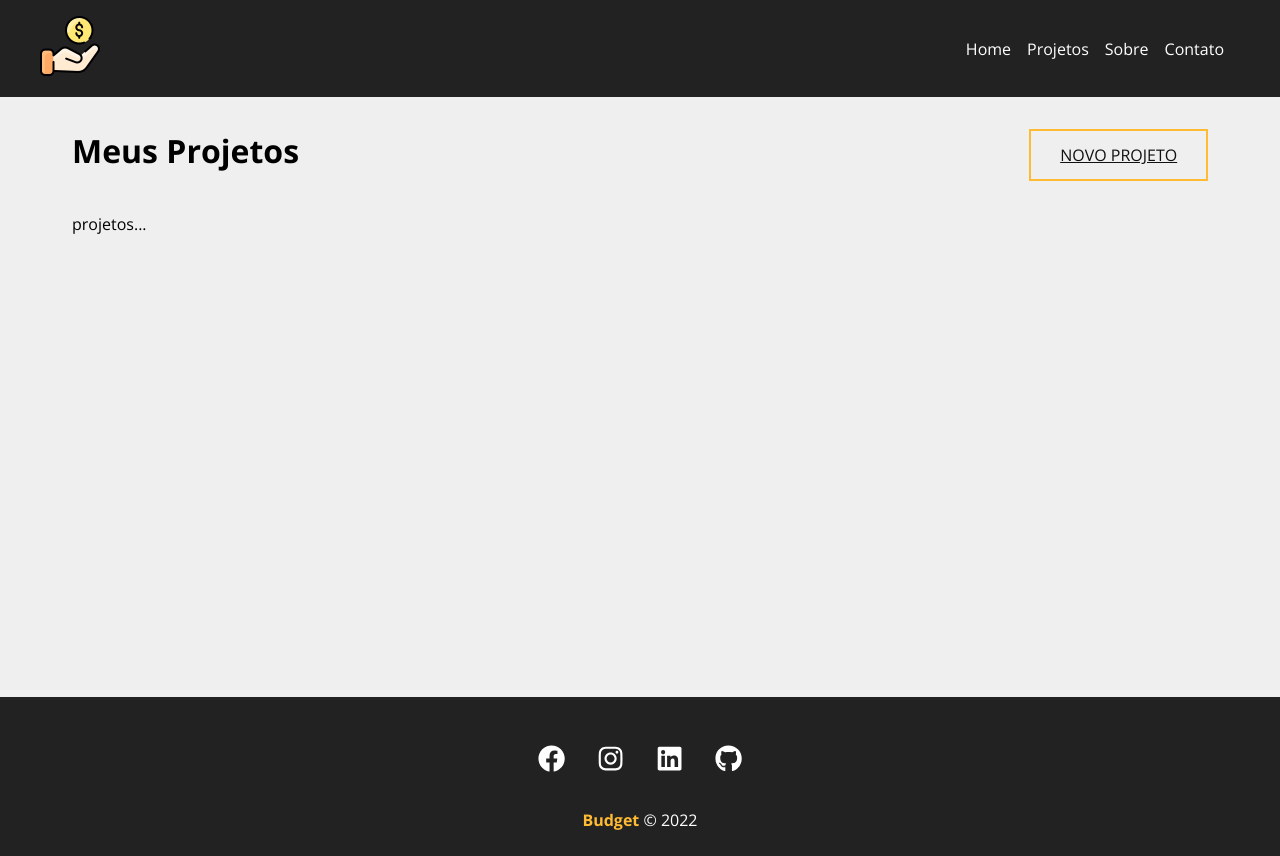
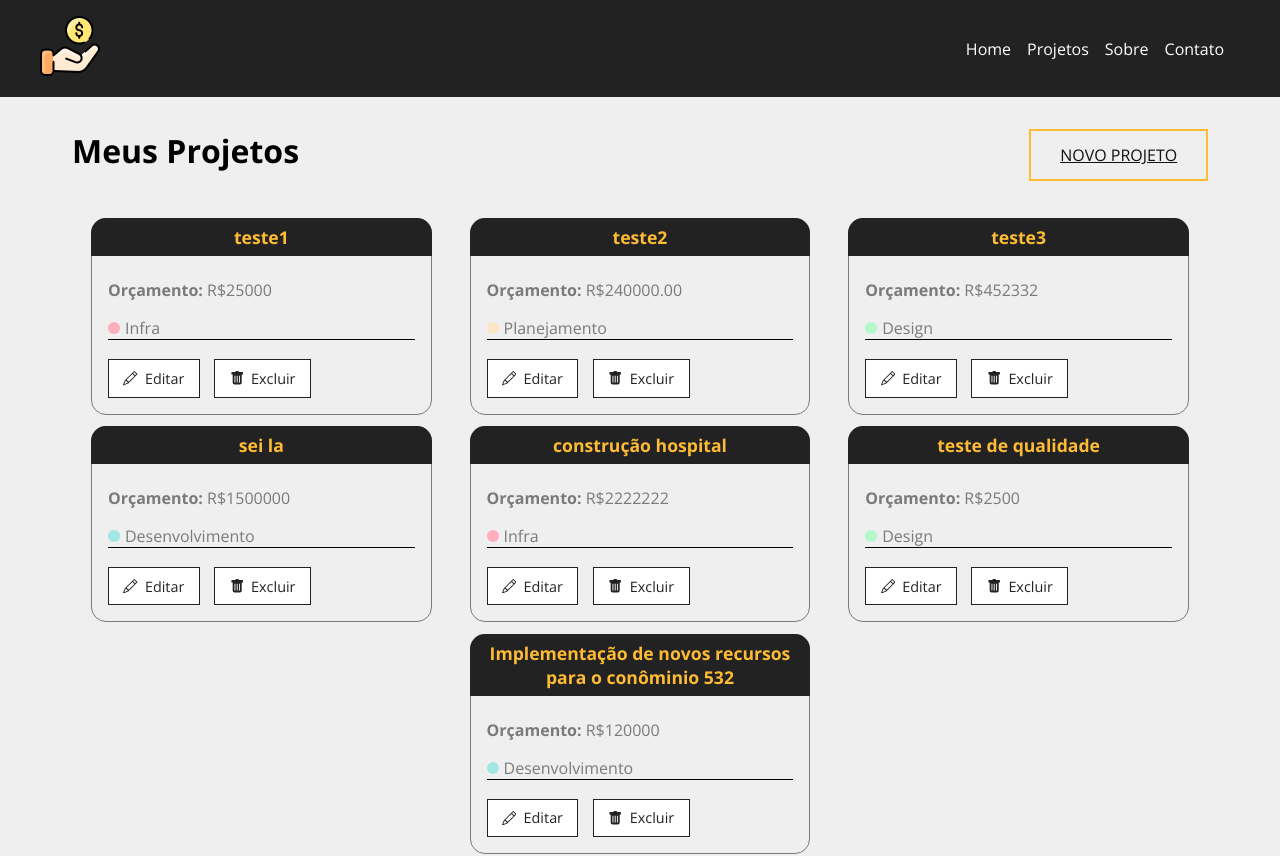
Before and after one commit to AlamoVinicius/budget, a React (Create React App) app: page /projects in a window 1280 px wide. Shown: the top 856 px of the page. Built offline with nearby package versions, Linux system fonts and the light colour scheme; data requests are answered from the project's data file.

Commit message:
methodo 'GET' implementado project page

```diff
--- a/db.json
+++ b/db.json
@@ -1,38 +1,81 @@
 {
   "projects": [
     {
-      "name": "projeto 1 ",
-      "budget": "24000",
+      "name": "teste1",
+      "budget": "25000",
+      "category": {
+        "id": "1",
+        "name": "Infra"
+      },
       "cost": 0,
       "services": [],
       "id": 1
     },
     {
-      "name": "projeto teste 2 ",
-      "budget": "24000",
+      "name": "teste2",
+      "budget": "240000.00",
+      "category": {
+        "id": "4",
+        "name": "Planejamento"
+      },
+      "cost": 0,
+      "services": [],
+      "id": 2
+    },
+    {
+      "name": "teste3",
+      "budget": "452332",
       "category": {
         "id": "3",
         "name": "Design"
       },
       "cost": 0,
       "services": [],
-      "id": 2
-    },
-    {
-      "cost": 0,
-      "services": [],
       "id": 3
     },
     {
-      "name": "dfaadfsdfs",
-      "budget": "232312",
+      "name": "sei la",
+      "budget": "1500000",
+      "category": {
+        "id": "2",
+        "name": "Desenvolvimento"
+      },
+      "cost": 0,
+      "services": [],
+      "id": 4
+    },
+    {
+      "name": "construção hospital ",
+      "budget": "2222222",
       "category": {
         "id": "1",
         "name": "Infra"
       },
       "cost": 0,
       "services": [],
-      "id": 4
+      "id": 5
+    },
+    {
+      "name": "teste de qualidade",
+      "budget": "2500",
+      "category": {
+        "id": "3",
+        "name": "Design"
+      },
+      "cost": 0,
+      "services": [],
+      "id": 6
+    },
+    {
+      "name": "Implementação de novos recursos para o conôminio 532",
+      "budget": "120000",
+      "category": {
+        "id": "2",
+        "name": "Desenvolvimento"
+      },
+      "cost": 0,
+      "services": [],
+      "id": 7
     }
   ],
   "categories": [
--- a/src/components/pages/Projects.js
+++ b/src/components/pages/Projects.js
@@ -1,17 +1,35 @@
 import { useLocation } from "react-router-dom";
+import { useState, useEffect } from "react";
 
+//structure
 import Message from "../layout/Message";
 import Container from "../layout/Container";
 import LinkButton from "../layout/LinkButton";
-
+import ProjectCard from "../projects/ProjectCard";
+//style
 import styles from "./Projects.module.css";
 
 function Projects() {
+  const [projects, setProjects] = useState([]);
+
   const location = useLocation();
   let message = "";
   if (location.state) {
     message = location.state.message;
   }
+
+  useEffect(() => {
+    fetch("http://localhost:5000/projects", {
+      method: "GET",
+      Headers: { "content-type": "application/json" },
+    })
+      .then((resp) => resp.json())
+      .then((data) => {
+        console.log(data);
+        setProjects(data);
+      })
+      .catch((err) => console.log(err));
+  }, []);
 
   return (
     <div className={styles.project_container}>
@@ -22,7 +40,16 @@ function Projects() {
 
       {message && <Message type="success" msg={message} />}
       <Container customClass="start">
-        <p>projetos...</p>
+        {projects.length > 0 &&
+          projects.map((project) => (
+            <ProjectCard
+              name={project.name}
+              id={project.id}
+              budget={project.budget}
+              category={project.category.name}
+              key={project.id}
+            />
+          ))}
       </Container>
     </div>
   );
--- /dev/null
+++ b/src/components/projects/ProjectCard.js
@@ -0,0 +1,28 @@
+import {Link} from 'react-router-dom'
+import styles from "./ProjectCard.module.css";
+
+import { BsPencil, BsFillTrashFill } from "react-icons/bs";
+
+function ProjectCard({ id, name, budget, category, handleRemove }) {
+  return (
+    <div className={styles.project_card}>
+      <h4>{name}</h4>
+      <p>
+          <span>Orçamento: </span> R${budget}
+      </p>
+      <p className={styles.category_text}>
+          <span className={`${styles[category.toLowerCase()]}`}></span> {category}
+      </p>
+      <div className={styles.project_card_actions}>
+          <Link to="/">
+              <BsPencil /> Editar
+          </Link>
+          <button>
+              <BsFillTrashFill /> Excluir
+          </button>
+      </div>
+    </div>
+  );
+}
+
+export default ProjectCard;
--- /dev/null
+++ b/src/components/projects/ProjectCard.module.css
@@ -0,0 +1,123 @@
+.project_card {
+    padding: 1em;
+    border: 1px solid #7a7a7a;
+    border-radius: 15px;
+    width: 30%;
+    margin: .5%;
+    margin-left: auto;
+    margin-right: auto;
+}
+
+.project_card h4 {
+    background-color: #222;
+    color: #ffbb33;
+    padding: .4em;
+    margin: -17px;
+    border-radius: 15px 15px 0px 0px;
+    margin-bottom: 1.3em;
+    font-size: 1.1em;
+    text-align: center;
+}
+
+.project_card p {
+    color: #7a7a7a;
+    margin-bottom: 1em;
+}
+
+.project_card p span {
+    font-weight: bold;
+}
+
+.category_text {
+    display: flex;
+    align-items: center;
+    border-bottom: 1px solid black;
+}
+
+.category_text span {
+    display: block;
+    width: 12px;
+    height: 12px;
+    border-radius: 50%;
+    background-color: #ccc;
+    margin-right: 5px;
+}
+
+.category_text .infra {
+    background-color: #ffaebc;
+}
+
+.category_text .desenvolvimento {
+    background-color: #a0e7e5;
+}
+
+.category_text .design {
+    background-color: #b4f8c8;
+}
+
+.category_text .planejamento {
+    background-color: #fbe7c6;
+}
+
+.project_card_actions {
+    margin-top: 1.2em;
+    display: flex;
+    align-items: center;
+}
+
+.project_card_actions a,
+.project_card_actions button {
+    text-decoration: none;
+    border: 1px solid #222;
+    background-color: #fff;
+    color: #222;
+    font-size: .9em;
+    padding: .6em 1em;
+    margin-right: 1em;
+    cursor: pointer;
+    display: flex;
+    align-items: center;
+    justify-content: center;
+    transition: .5s;
+}
+
+.project_card_actions svg {
+    margin-right: .5em;
+}
+
+.project_card_actions a:hover,
+.project_card_actions button:hover {
+    background-color: #222;
+    color: #ffbb33;
+}
+
+@media (max-width: 768px) {
+    .project_card {
+        width: 47%;
+        margin: .5em;
+    }
+}
+
+@media (max-width: 430px) {
+    .project_card {
+        width: 300px;
+        margin: .5em;
+    }
+
+    .project_card_actions a,
+    .project_card_actions button {
+        width: auto;
+    }
+}
+
+@media (max-width: 325px) {
+    .project_card {
+        width: auto;
+        margin: .5em;
+    }
+
+    .project_card_actions a,
+    .project_card_actions button {
+        width: auto;
+    }
+}
```
